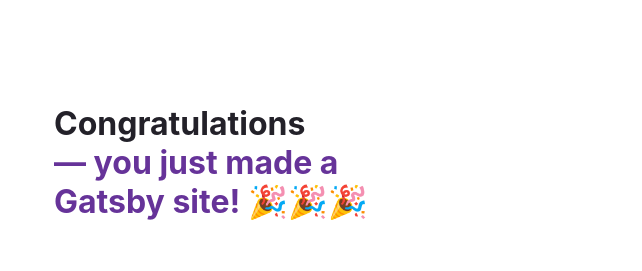
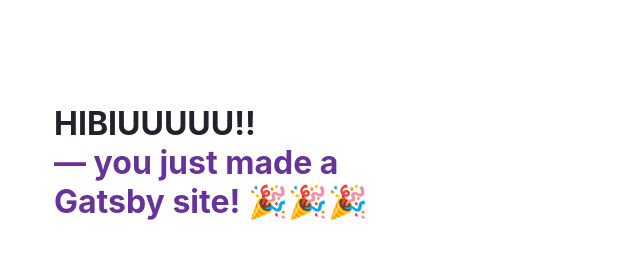
Before and after one commit to PacificRebel/hibiuuu, a Gatsby site: page / in a window 1280 px wide. Shown: the top 271 px of the page, without its empty margins (50-692 px from the left). Built offline with nearby package versions, Linux system fonts and the light colour scheme; Gatsby itself is replaced by a stand-in of ours.

Commit message:
first commit with two errors

```diff
--- a/package.json
+++ b/package.json
@@ -19,5 +19,8 @@
     "gatsby-plugin-gatsby-cloud": "^2.8.1",
     "react": "^17.0.1",
     "react-dom": "^17.0.1"
+  },
+  "devDependencies": {
+    "postcss-import": "^14.0.2"
   }
 }
--- a/src/pages/index.js
+++ b/src/pages/index.js
@@ -131,7 +131,7 @@ const IndexPage = () => {
     <main style={pageStyles}>
       <title>Home Page</title>
       <h1 style={headingStyles}>
-        Congratulations
+        HIBIUUUUU!!
         <br />
         <span style={headingAccentStyles}>— you just made a Gatsby site! </span>
         <span role="img" aria-label="Party popper emojis">
```
Also changed, not shown: 1 other file.
